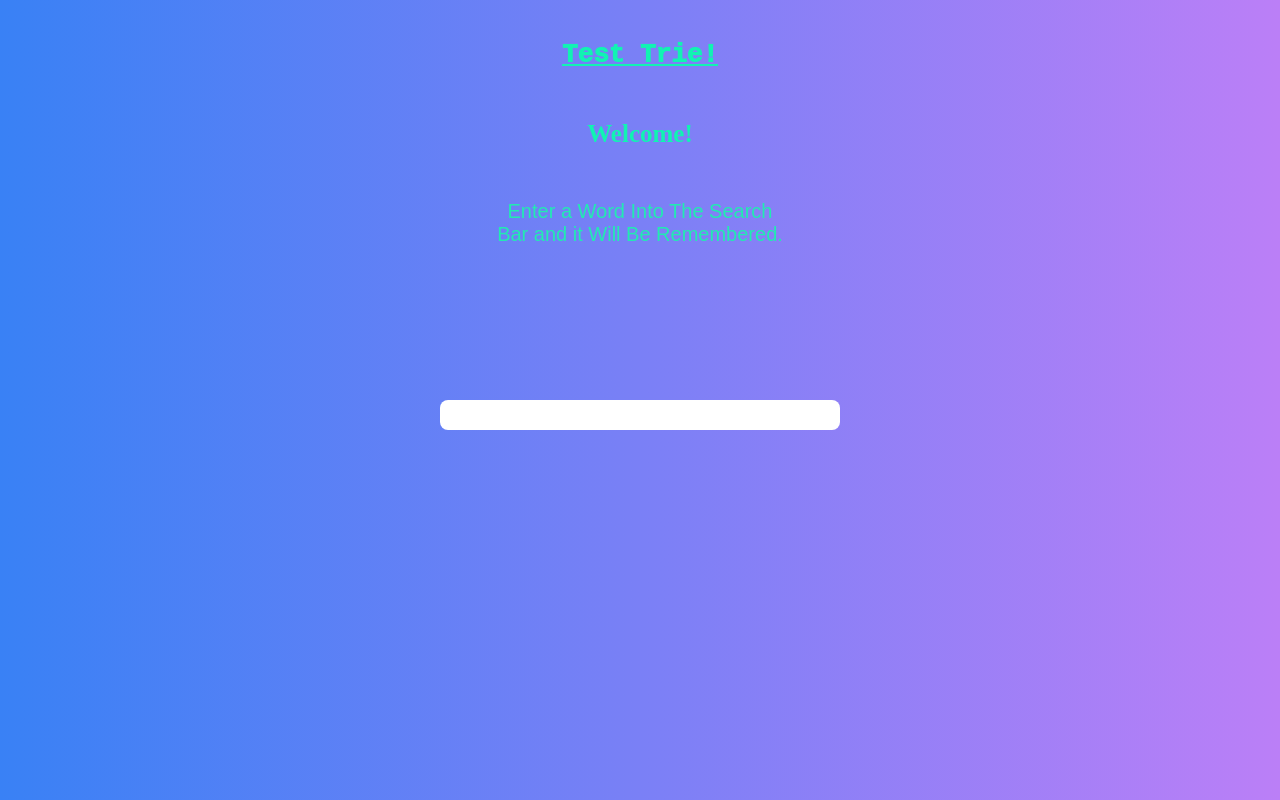
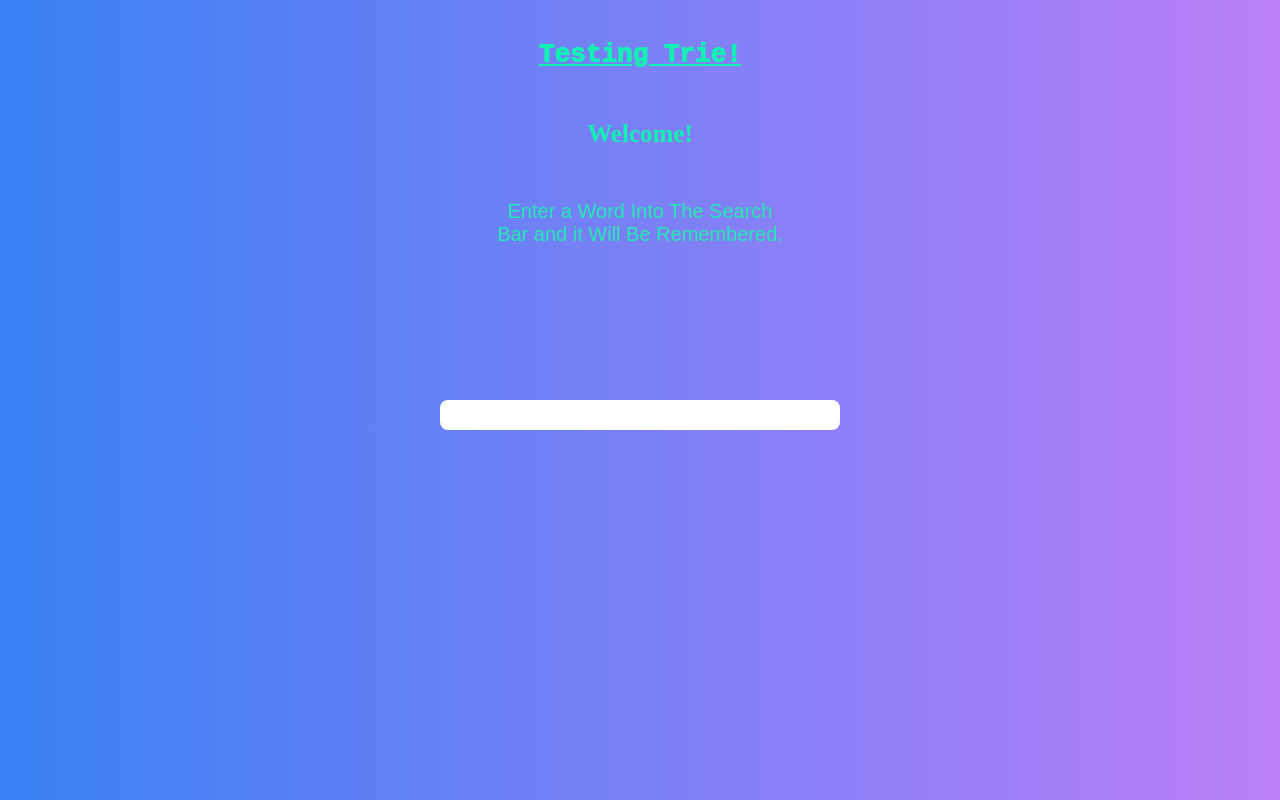
Before and after one commit to 8885os/triesearch, a plain HTML site: page index.html in a window 1280 px wide. Drawn offline with Linux system fonts and the light colour scheme.

Commit message:
Update index.html

```diff
--- a/index.html
+++ b/index.html
@@ -9,7 +9,7 @@
 </head>
 <body>
     <h1>
-        Test Trie!
+        Testing Trie!
     </h1>
     <h3>
         Welcome!
```
